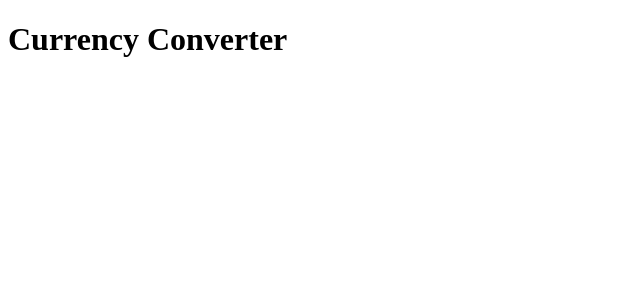
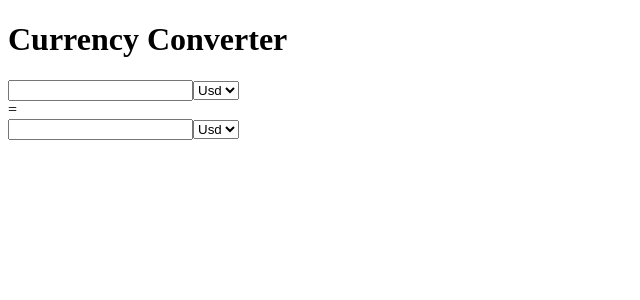
Before and after one commit to RanaHuzaima/Currency-Converter, a React (Vite) app: page / in a window 1280 px wide. Shown: the top 300 px of the page, without its empty margins (0-640 px from the left). Built offline with nearby package versions, Linux system fonts and the light colour scheme.

Commit message:
Setup Our App

```diff
--- a/src/App.jsx
+++ b/src/App.jsx
@@ -1,10 +1,14 @@
 import React from 'react'
+import CurrencyRow from './Component/CurrencyRow'
 
 function App() {
   return (
-    <div>
+    <>
       <h1>Currency Converter</h1>
-    </div>
+      <CurrencyRow/>
+      <div>=</div>
+      <CurrencyRow/>
+    </>
   )
 }
 
--- /dev/null
+++ b/src/Component/CurrencyRow.jsx
@@ -0,0 +1,14 @@
+import React from 'react'
+
+const CurrencyRow = () => {
+  return (
+    <>
+    <input type="number" />
+    <select name="" id="">
+      <option value="usd">Usd</option>
+    </select>
+    </>
+  )
+}
+
+export default CurrencyRow
```
